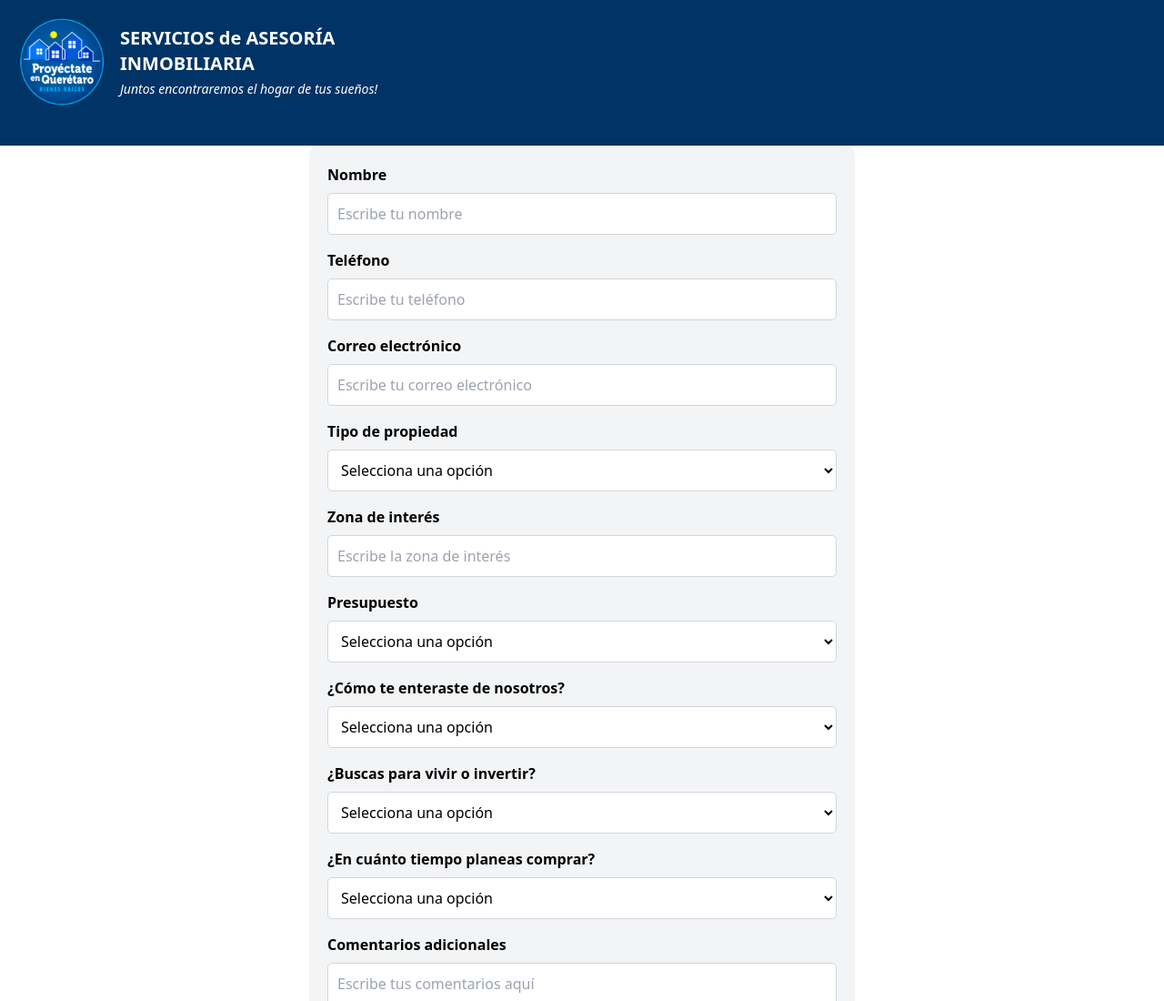
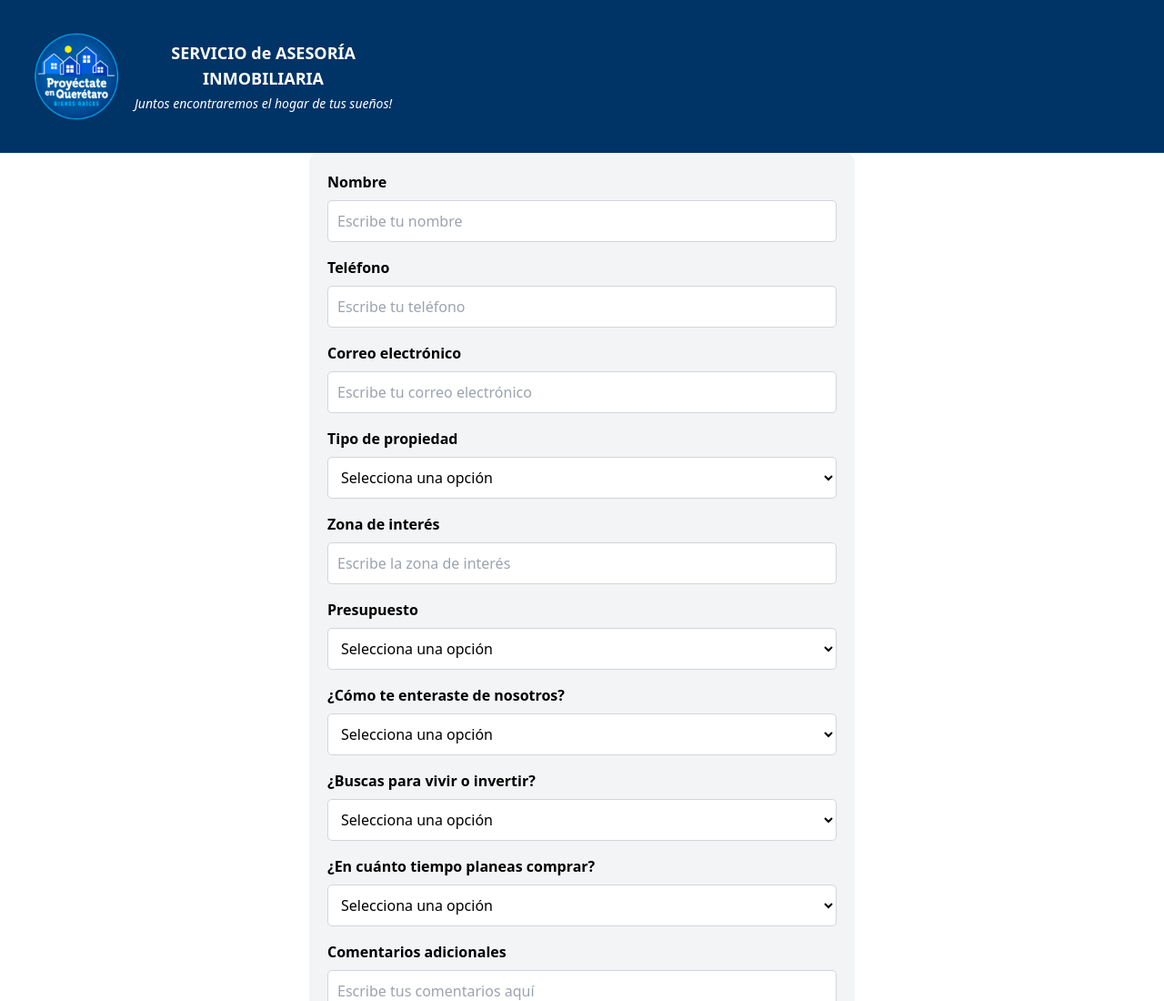
Before and after one commit to Jare2720/RegClientesProQro, a plain HTML site: page index.html in a window 1280 px wide. Shown: the top 1100 px of the page at 91% size. Drawn offline with nearby package versions, Linux system fonts and the light colour scheme.

Commit message:
Update index.html

```diff
--- a/index.html
+++ b/index.html
@@ -62,12 +62,12 @@
 <body>
 
 <header>
-  <div class="flex items-center flex-wrap mb-6">
-  <img src="https://github.com/Jare2720/RegClientesProQro/raw/main/Pag%20ppal%20-%20Logo%20redondo.png" alt="Logo" class="w-24 h-24 mr-4">
+ <div class="flex items-center justify-start flex-wrap p-4">
+  <img src="https://raw.githubusercontent.com/Jare2720/RegClientesProQro/main/Pag%20ppal%20-%20Logo%20redondo.png" alt="Logo" class="w-24 h-24 mr-4">
   <div class="flex flex-col justify-center">
-    <div class="text-xl font-bold">SERVICIOS de ASESORÍA</div>
-    <div class="text-xl font-bold">INMOBILIARIA</div>
-    <div class="text-center text-sm italic mt-1">Juntos encontraremos el hogar de tus sueños!</div>
+    <div class="text-lg font-semibold text-center">SERVICIO de ASESORÍA</div>
+    <div class="text-lg font-semibold text-center">INMOBILIARIA</div>
+    <div class="text-sm italic text-center mt-1">Juntos encontraremos el hogar de tus sueños!</div>
   </div>
 </div>
 </header>
```
